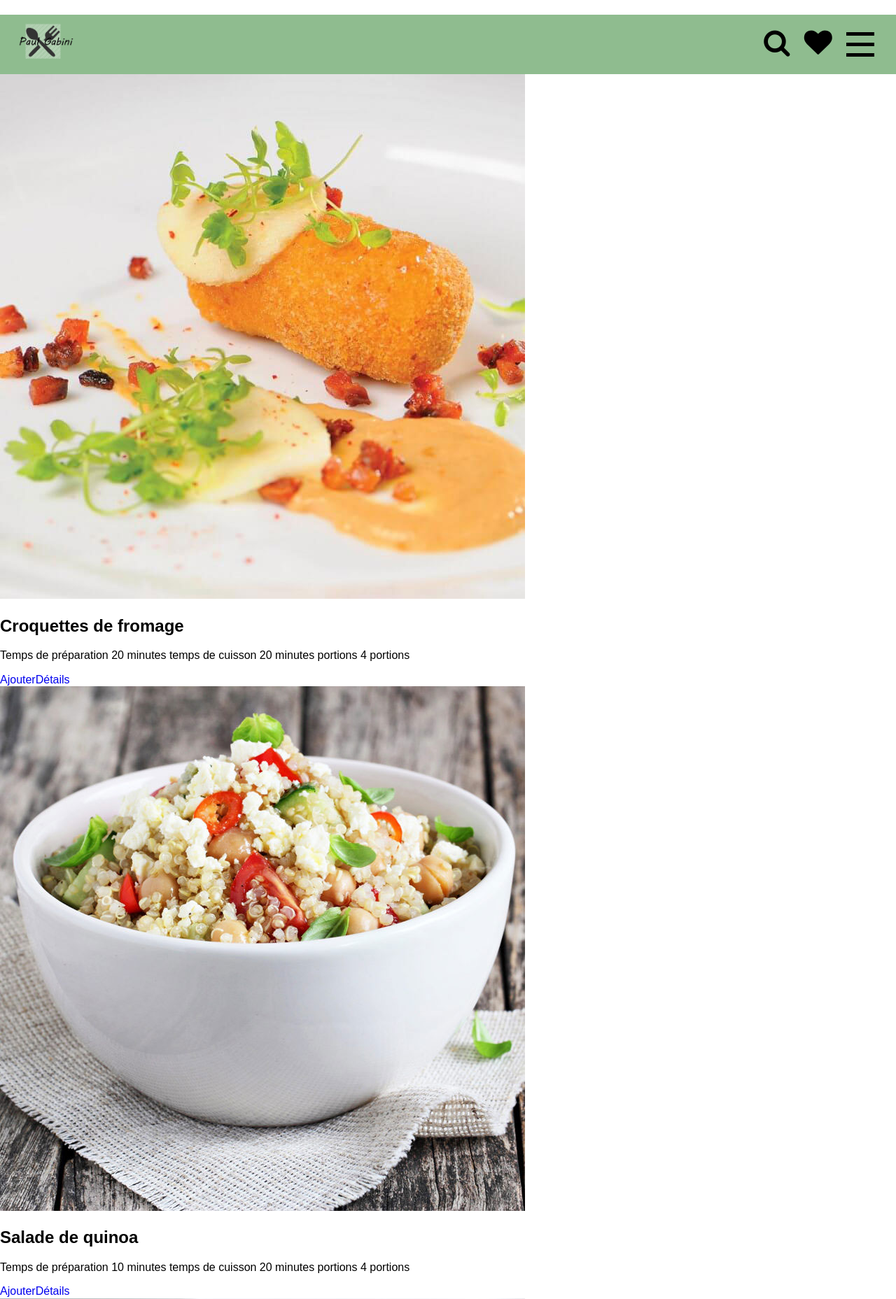
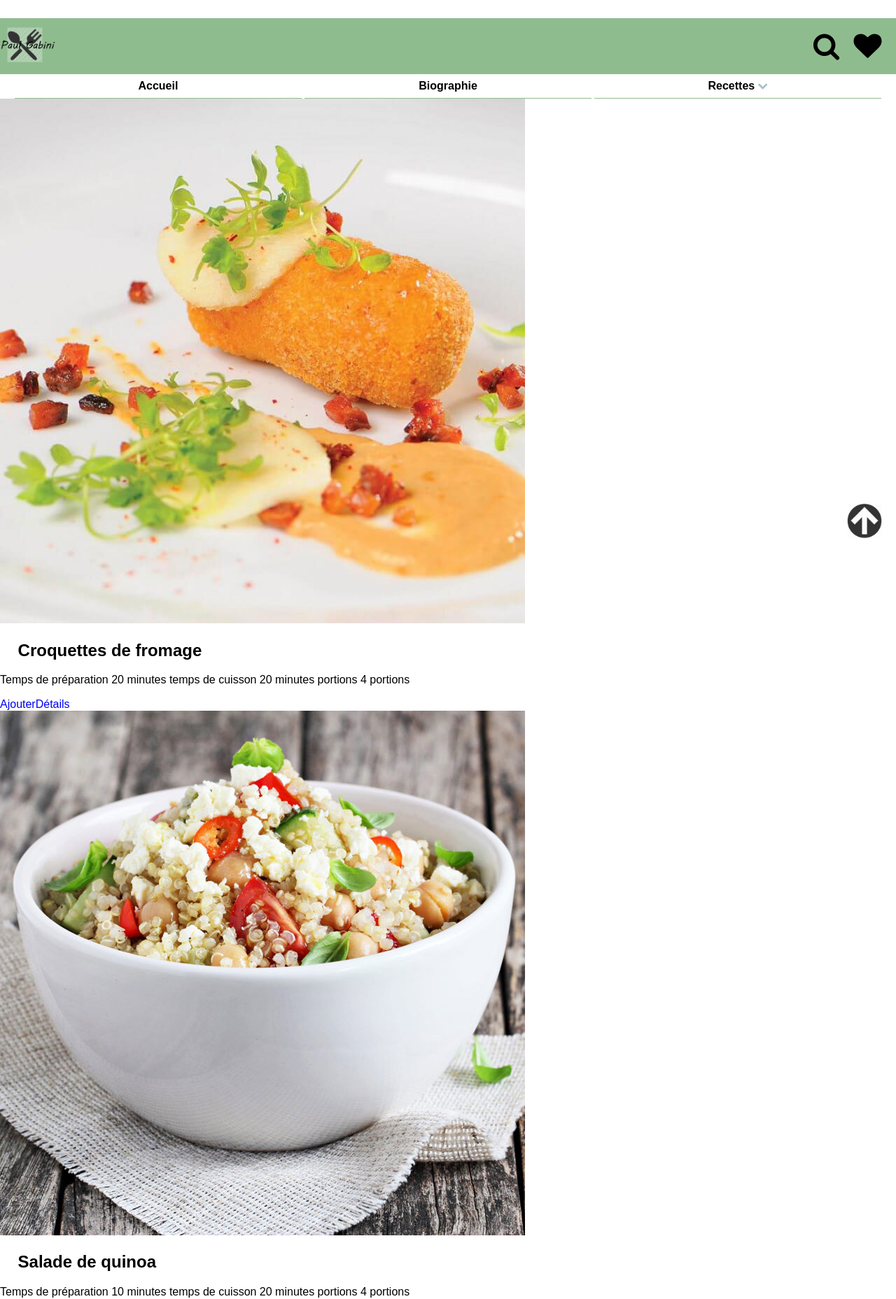
Before and after one commit to starkoi/projet-final, a PHP site: page /recettes.php in a window 1280 px wide. Shown: the top 1857 px of the page at 70% size. Run offline with PHP 8.4, Linux system fonts and the light colour scheme; data comes from the database, SQL or seed files in the repository; data that the repository does not hold is empty; some libraries are stand-ins or nearby versions.

Commit message:
modif db ,header,footer

```diff
--- a/DB/connection.php
+++ b/DB/connection.php
@@ -42,7 +42,24 @@ function get_recettes_avec_cats($cat = null, $id_recettes = null) {
     }
     return $result;
 }
-
+function get_recettes_vedettes($vedette) {
+    global $mysqli;
+    $query_str =    "SELECT rct.*, cat.id `cat_id`,cat.nom `cat_nom` ".
+        "FROM `recettes` as rct, `categorie` as cat ".
+        "WHERE ".
+        "rct.categorie_id = cat.id ".
+        "AND rct.vedette = $vedette";
+    $res = $mysqli->query($query_str); // Lancement de la requète
+    $result = array(); // Créer un tableau vide pour mettre toutes les data
+    if ($res && ($res->num_rows > 0)) { // la requete a marché et il y a des enregistrements
+        while ($recettes_data  = $res->fetch_assoc()) {
+            $full_image_path = get_full_image_path($recettes_data);
+            $recettes_data["full_image_path"] = $full_image_path;
+            $result[$recettes_data['id']] = $recettes_data; // Stocker l'enregistrement dans les data
+        }
+    }
+    return $result;
+}
 function get_full_image_path($recettes_data_param){
     $full_image_path= 'images/'.$recettes_data_param["cat_nom"]."/".$recettes_data_param["fichier_img"];
     return $full_image_path;
--- a/recettes.php
+++ b/recettes.php
@@ -3,8 +3,8 @@ require_once('views/page_top.php');
 //$nom= (isset($_GET['nom']) && ($_GET['nom']==1 ||($_GET['nom']==2 || ($_GET['nom']==3 ))))? $_GET['nom']: null;
 $cat_id = (isset($_GET['cat_id'])? $_GET['cat_id']: null);
 $recettes = get_recettes_avec_cats($cat_id);
+
 $recettes_temp = reset($recettes);
-
 ?>
 
 <main>
--- a/style/main.css
+++ b/style/main.css
@@ -24,8 +24,8 @@ a{
 /********VERSION MOBILE***********/
 
 
-/********************HEADER*****************************************/
-header nav {
+/********************HEADER MOBILE*****************************************/
+.responsive-menu{
     z-index: 1000;
     width: 100%;
 
@@ -42,12 +42,10 @@ header{
     background-color: darkseagreen;
 }
 
-div#logo_paul_gabini{
-    height: 80px;
+#logo_paul_gabini{
     display: inline;
     float: left;
     width: 20%;
-    padding-left: 2%;
 }
 #logo_paul_gabini img{
     width: 80px;
@@ -61,7 +59,11 @@ div#logo_paul_gabini a{
     display: block;
     float: left;
 }
-
+/*.nav-mobile{
+    width: 100%;
+    display: inline;
+    float: right;
+}*/
 #menu-secondaire{
     width: 80%;
     display: inline;
@@ -100,11 +102,11 @@ header .menu-btn span{
 .responsive-menu{
     display: none;
 }
-header nav ul {
+.responsive-menu ul {
     width: 100%;
     text-align: center;
 }
-header nav ul li{
+.responsive-menu ul li{
     position: relative;
     display: inline-block;
     width: 100%;
@@ -112,36 +114,27 @@ header nav ul li{
     background-color: white;
     border-bottom: 1px solid darkseagreen;
 }
-header ul li a{
+.responsive-menu ul li a{
     padding: 2% 0;
     display: block;
     color: black;
     font-weight: bold;
 }
-header ul li a:hover{
+.responsive-menu ul li a:hover{
     color: darkseagreen;
 }
 .sub-menu{
-    background-color: darkseagreen;
+    background-color: darkseagreen !important;
     font-weight: bold;
 }
-.sub-menu a:hover{
+#hover_a:hover{
     color: white;
 }
-.sub-menu ul li:first-child{
-
-}
-header nav ul li .children {
+.children {
     display: none;
     z-index: 1000;
 }
-
-/*header nav ul li:hover .children{
-    display: block;
-    width: 100%;
-}*/
-
-header nav ul li .children li a {
+.children li a {
     width: 100%;
     margin: 0;
 }
@@ -173,28 +166,71 @@ header nav ul li .children li a {
     background-color: darkseagreen;
     font-weight: bold;
 }
+/********FIN DU HEADER MOBILE*******/
 
-
-/***********PAGE D'ACCUEIL mobile***********/
+h1{
+    text-align: center;
+    font-size: 2em;
+    margin-top: 2%;
+    margin-bottom: 2%;
+}
+h2{
+    text-align: left;
+    font-size: 1.5em;
+    margin-left: 2%;
+}
+/***********PAGE D'ACCUEIL MOBILE***********/
 
 #main_accueil{
     display: inline;
     float: left;
     width: 100%;
+}
+#main_accueil h2{
+    display: inline;
+    float: left;
+}
+#main_accueil aside{
+    display: none;
+}
+.content_index{
+    border: 1px dashed black;
+    display: inline;
+    float: left;
+}
+.img_index{
+    width: 100%;
+    display: inline;
+    float: left;
+}
+.en_savoir_plus{
+    color: white;
+    background-color: darkseagreen;
+    padding: 1%;
+    float: right;
+    display: inline;
+    margin:2%;
+}
+/****FIN DE LA PAGE D'ACCUEIL MOBILE****/
 
 
-}
-/*****FOOTER*********/
+/*****FOOTER MOBILE*********/
 
 footer{
     width: 100%;
     display: inline;
     float: left;
-    padding: 4%;
+    padding: 2%;
     background-color: darkseagreen;
     margin: 0 auto;
 }
+#navfooter{
+    display: block;
+    width: 100%;
+
+}
 #navfooter ul{
+    display: block;
     width: 100%;
     text-align: center;
 }
@@ -205,7 +241,6 @@ footer{
 }
 #navfooter ul li a{
     width: 100%;
-    height: 100%;
     display: block;
     float: left;
     color: black;
@@ -219,14 +254,13 @@ footer{
     width: 100%;
     display: inline;
     float: left;
-    margin: 0 auto;
+    text-align: center;
+    margin-top: 2%;
 }
 #reseaux-sociaux li{
-    display: inline;
-    float: left;
-    width: 25%;
-    text-align: center;
-    margin-top: 2%;
+    display: inline-block;
+    padding-left: 2%;
+
 }
 #reseaux-sociaux img {
     width: 50px;
@@ -235,5 +269,121 @@ footer{
 }
 #reseaux-sociaux li a{
     display: block;
+}
+#top{
+    width: 50px;
+    position: fixed;
+    bottom: 30px;
+    right: 20px;
+}
 
+/*****FIN DU FOOTER MOBILE*******/
+
+/*****mode tablette****/
+@media only screen and (min-width: 768px){
+
+    /**********************SYSTEM DE GRILLES*******************/
+    .col-m-1{
+        width:8.33%;
+    }
+
+    .col-m-2{
+        width:16.66%;
+    }
+
+    .col-m-3{
+        width:25%;
+    }
+
+    .col-m-4{
+        width:33.33%;
+    }
+
+    .col-m-5{
+        width:41.66%;
+    }
+    .col-m-6{
+        width:50%;
+    }
+    .col-m-7{
+        width:58.33%;
+    }
+    .col-m-8{
+        width:66.66%;
+    }
+    .col-m-9{
+        width:75%;
+    }
+    .col-m-10{
+        width:83.33%;
+    }
+    .col-m-11{
+        width:91.66%;
+    }
+    .col-m-12{
+        width:100%;
+    }
+/******FIN DU SYSTÈME DE GRILLE******/
+
+    /********HEADER TABLETTE*****/
+
+    .nav-mobile{
+        display: none;
+    }
+    .responsive-menu{
+        display: block;
+        float: left;
+    }
+    .responsive-menu ul li{
+        width: 32%;
+    }
+    .sub-menu{
+        background-color: white!important;
+        color: black;
+    }
+    .sub-menu a:hover{
+        color: darkseagreen !important;
+    }
+    .children li{
+        width: 100% !important;
+    }
+    #barre_de_recherche{
+        width: 50%;
+        margin: 2% 25%;
+    }
+
+    /**************FIN DU HEADER TABLETTE**************/
+
+    /************ACCUEIL TABLETTE********/
+
+    #search{
+        width: 70%;
+
+    }
+    #submit_search {
+        width: 30%;
+    }
+    /*#main_accueil aside{
+        display: block;
+    }*/
+    /************FOOTER TABLETTE*********************/
+
+    #navfooter ul{
+        display: inline;
+        width: 100%;
+
+    }
+    #navfooter ul li{
+        width: 25%;
+        display: inline;
+    }
+    #navfooter ul li a{
+        width: 25%;
+    }
+    #reseaux-sociaux img:hover {
+        transition: transform 1s;
+        transform: scale(1.3);
+        cursor: pointer;
+    }
+    /********FIN DU FOOTER*********/
 }
--- a/views/footer.php
+++ b/views/footer.php
@@ -5,7 +5,7 @@
         <ul>
             <li><a href="index.php">Accueil</a></li>
             <li><a href="biographie.php">Biographie</a></li>
-            <li><a href="recettes.php">Recettes</a>
+            <li><a href="#">Recettes</a>
             <li><a href="contact.php">Nous joindre</a></li>
         </ul>
     </div>
@@ -15,4 +15,5 @@
         <li><a href="http://www.youtube.com"><img src="images/social/youtube.png"></a></li>
         <li><a href="http://www.twitter.com"><img src="images/social/twitter.png"></a></li>
     </ul>
+    <a href="#"><img  id="top" src="images/top.png" alt="image fleche vers le haut"/></a>
 </footer>
--- a/views/header.php
+++ b/views/header.php
@@ -9,15 +9,16 @@
                 <div class="icon"><span class="fa fa-search" aria-hidden="true"></span>
             </div>
         </div>
+    </header>
     <form id="barre_de_recherche">
-            <input type="text" id="search" name="search"/>
+        <input type="search" id="search" name="search"/>
         <input type="submit" id="submit_search" name="submit" value="Rechercher">
     </form>
     <nav class="responsive-menu">
         <ul>
             <li><a href="index.php">Accueil</a></li>
             <li><a href="biographie.php">Biographie</a></li>
-                <li class="sub-menu"><a>Recettes  <img src="images/arrow_down.png" alt="fleche en bas"></a>
+            <li class="sub-menu"><a id="hover_a">Recettes  <img src="images/arrow_down.png" alt="fleche en bas"></a>
                 <ul class="children">
                     <li><a href="recettes.php?cat_id=1">Entrées</a></li>
                     <li><a href="recettes.php?cat_id=2">Plats pricipaux</a></li>
@@ -26,6 +27,4 @@
             </li>
         </ul>
     </nav>
-        </div>
-    </header>
     <main id="main_<?= $name_main; ?>">
```
Also changed, not shown: index.php (+60 -14 lines), images/top.png (added). Lines whose indentation alone changed are shown as unchanged.
